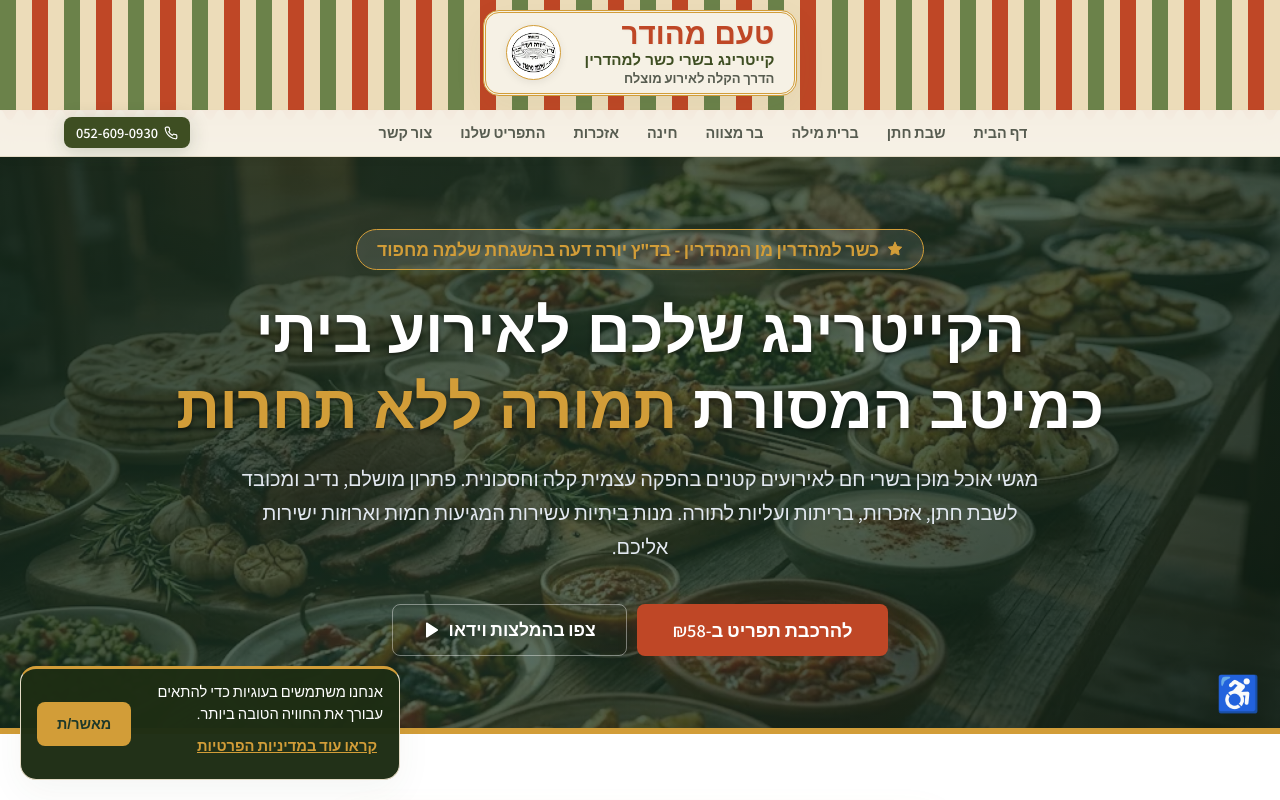
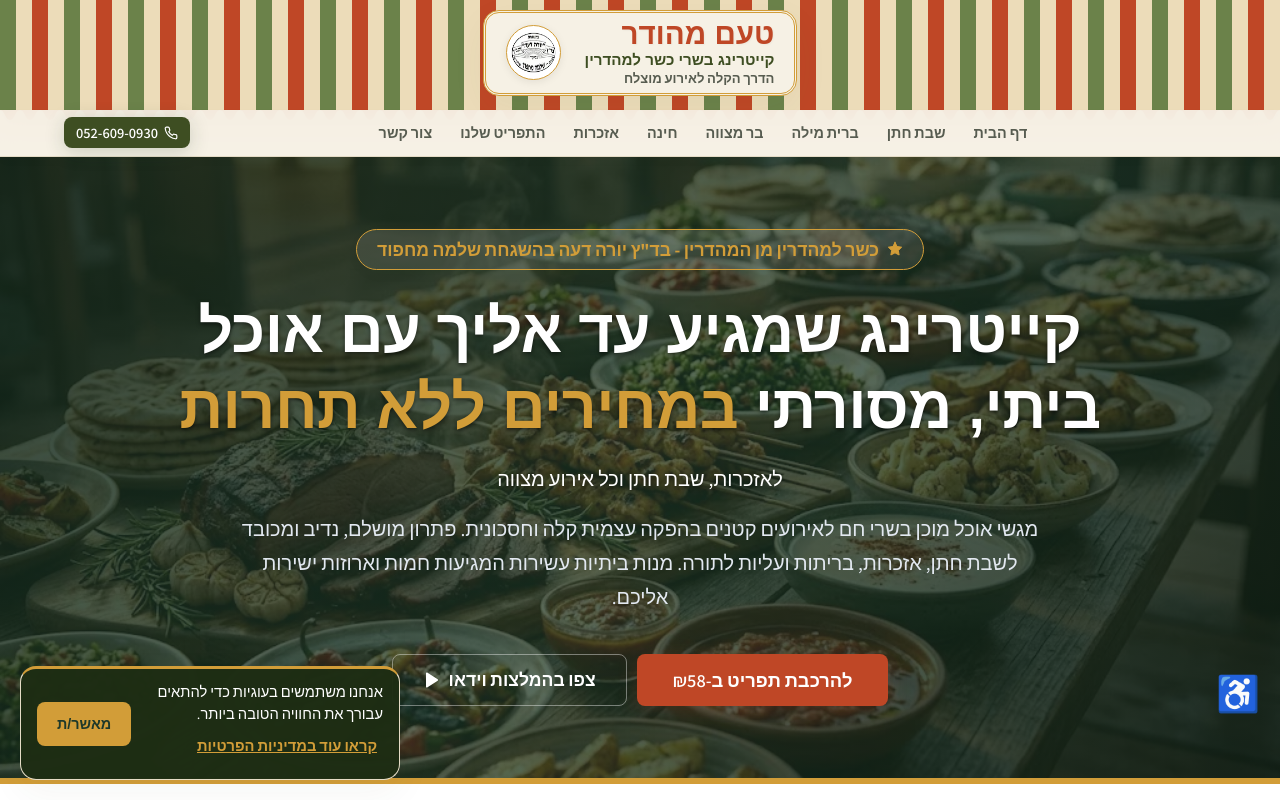
Before and after one commit to eitanyar/aaasada.com, a Next.js app: page / in a window 1280 px wide. Shown: the top 800 px of the page. Built offline with nearby package versions, Linux system fonts and the light colour scheme; no server answers; a web font is replaced by a local one.

Commit message:
Update homepage hero message

```diff
--- a/src/app/page.tsx
+++ b/src/app/page.tsx
@@ -118,9 +118,13 @@
           </div>
 
           <h1 className="home-hero-heading" style={{ color: "#ffffff", fontFamily: "var(--font-frank-ruhl)", marginBottom: "var(--spacing-sm)", textShadow: "0 2px 4px rgba(0,0,0,0.5)" }}>
-            הקייטרינג שלכם לאירוע ביתי כמיטב המסורת{" "}
-            <span style={{ color: "var(--primary-gold)" }}>תמורה ללא תחרות</span>
+            קייטרינג שמגיע עד אליך עם אוכל ביתי, מסורתי{" "}
+            <span style={{ color: "var(--primary-gold)" }}>במחירים ללא תחרות</span>
           </h1>
+
+          <p style={{ color: "#ffffff", fontSize: "1.25rem", margin: "0 auto var(--spacing-sm) auto", textShadow: "0 2px 4px rgba(0,0,0,0.5)" }}>
+            לאזכרות, שבת חתן וכל אירוע מצווה
+          </p>
 
           <p style={{
             color: "#e2e8f0",
```
